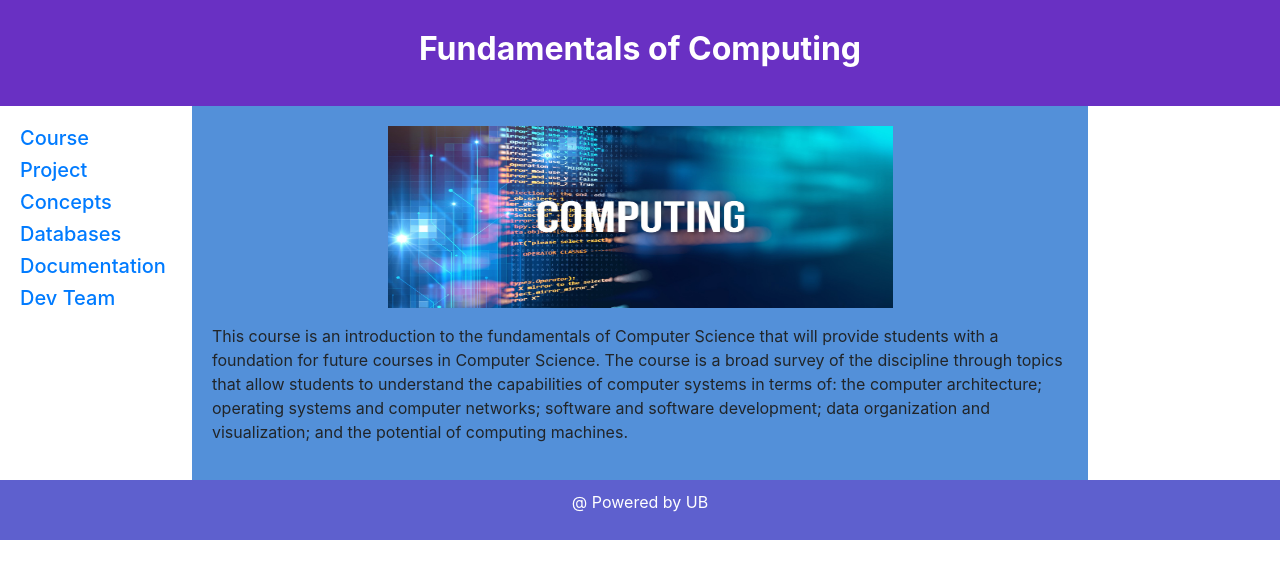
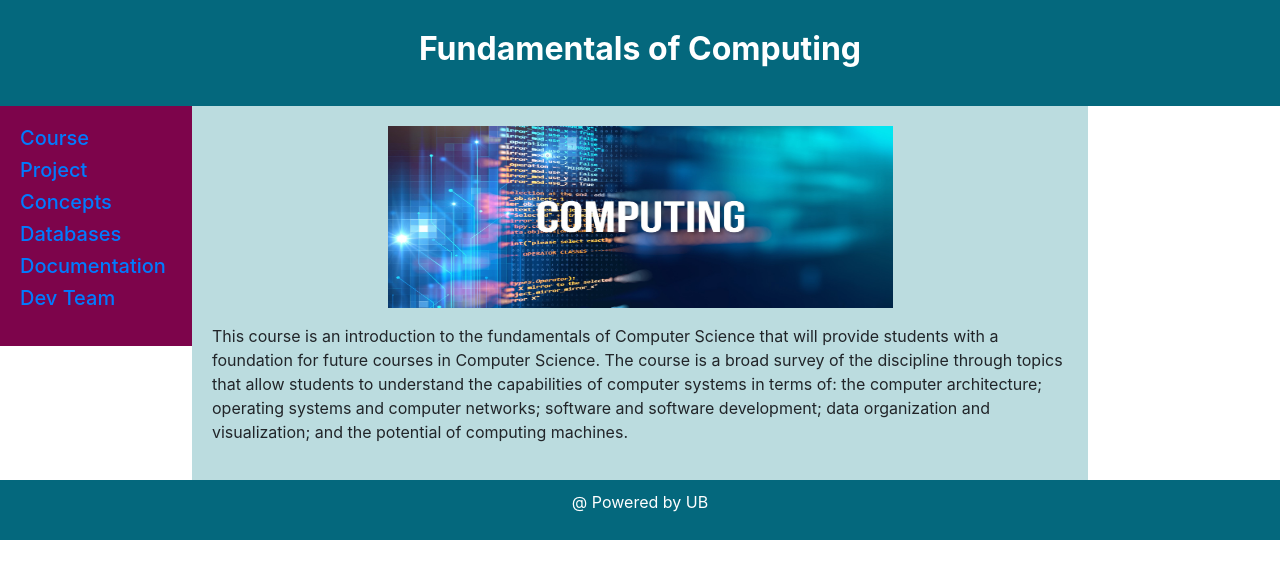
Before and after one commit to Codex2025-lab/html, a plain HTML site: page index.html in a window 1280 px wide. Drawn offline with nearby package versions, Linux system fonts and the light colour scheme.

Commit message:
Update style.css

```diff
--- a/style.css
+++ b/style.css
@@ -8,7 +8,7 @@ body {
 
 /* Style the header */
 header {
-  background-color: #6930C3;
+  background-color: #04687d;
   padding: 30px;
   text-align: center;
   font-size: 35px;
@@ -20,7 +20,7 @@ nav {
   float: left;
   width: 15%;
   /*height: 300px;  only for demonstration, should be removed */
-  background: #FFFFFF;
+  background: #7d044b;
  padding: 20px;
 }
 
@@ -34,7 +34,7 @@ article {
   float: left;
   padding: 20px;
   width: 70%;
-  background-color: #5390D9;
+  background-color: #bbdcdf;
   /* height: 300px;  only for demonstration, should be removed */
 }
 
@@ -47,7 +47,7 @@ section:after {
 
 /* Style the footer */
 footer {
-  background-color: #5E60CE;
+  background-color: #04687d;
   padding: 10px;
   text-align: center;
   color: white;
```
